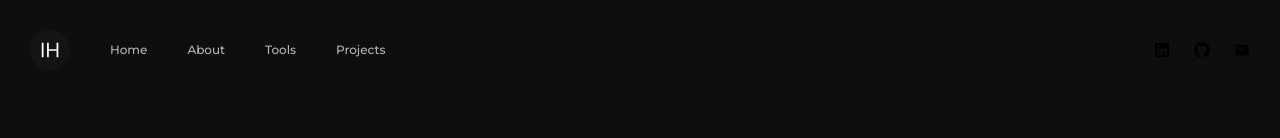
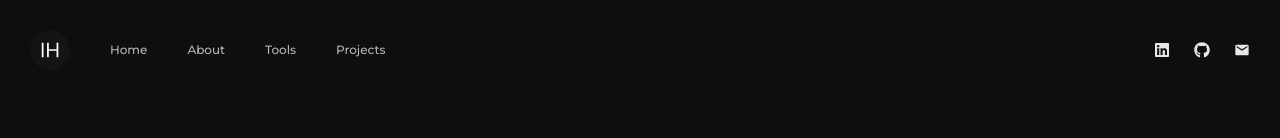
Before and after one commit to rwnhrmwn23/about-me, a Next.js app: page /project/myindihome in a window 1280 px wide. Shown: the top 138 px of the page. Built offline with nearby package versions, Linux system fonts and the light colour scheme.

Commit message:
bugfix social media

```diff
--- a/src/components/SocialMedia.tsx
+++ b/src/components/SocialMedia.tsx
@@ -2,7 +2,7 @@ import {socials} from "@/components/utils/socials";
 
 const SocialMedia = () => {
     return (
-        <div className="flex items-center space-x-6"> {/* Adds space between icons */}
+        <div className="flex items-center space-x-6 dark:text-base-light text-base-dark"> {/* Adds space between icons */}
             {socials.map((data, index) => (
                 <div key={index} onClick={data?.onClick} className="cursor-pointer">
                     <span className="text-md">{data.icon}</span>
--- a/src/components/navigation/DesktopView.tsx
+++ b/src/components/navigation/DesktopView.tsx
@@ -36,7 +36,7 @@ const DesktopView = ({
       </div>
 
       <div className="px-[18px] py-[30px]">
-        <SocialMedia colorTheme={colorTheme} />
+        <SocialMedia />
       </div>
     </div>
   );
```
